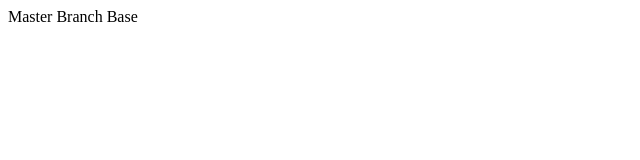
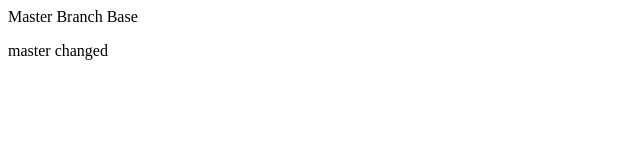
Before and after one commit to ZHanimK/git-playground, a plain HTML site: page index.html in a window 1280 px wide. Shown: the full height of the page, 0-640 px from the left. Drawn offline with Linux system fonts and the light colour scheme.

Commit message:
master changed

```diff
--- a/index.html
+++ b/index.html
@@ -1 +1,2 @@
 <div>Master Branch Base</div>
+<p>master changed</p>
```
